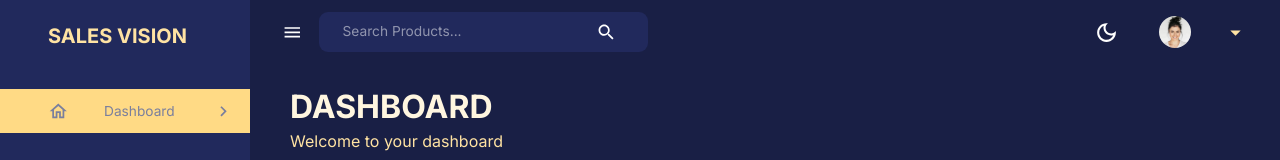
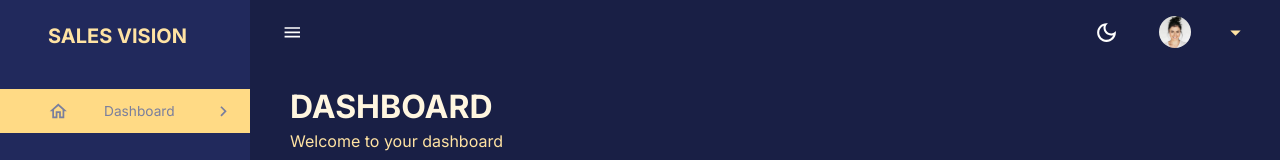
Before and after one commit to StefanoConsonni/sales-vision, a React (Create React App) app in the folder client/: page /dashboard in a window 1280 px wide. Shown: the top 160 px of the page. Built offline with nearby package versions, Linux system fonts and the light colour scheme; no server answers.

Commit message:
comment search input field

```diff
--- a/client/src/components/Navbar.jsx
+++ b/client/src/components/Navbar.jsx
@@ -5,7 +5,6 @@ import {
   LightModeOutlined,
   DarkModeOutlined,
   Menu as MenuIcon,
-  Search,
   ArrowDropDownOutlined,
 } from "@mui/icons-material";
 import {
@@ -14,7 +13,6 @@ import {
   Box,
   Typography,
   IconButton,
-  InputBase,
   Toolbar,
   Menu,
   MenuItem,
@@ -49,7 +47,7 @@ const Navbar = ({ user, isSidebarOpen, setIsSidebarOpen }) => {
           >
             <MenuIcon />
           </IconButton>
-          <FlexBetween
+          {/* <FlexBetween
             backgroundColor={theme.palette.background.alt}
             borderRadius="9px"
             gap="3rem"
@@ -59,7 +57,7 @@ const Navbar = ({ user, isSidebarOpen, setIsSidebarOpen }) => {
             <IconButton>
               <Search />
             </IconButton>
-          </FlexBetween>
+          </FlexBetween> */}
         </FlexBetween>
 
         {/* RIGHT SIDE */}
```
